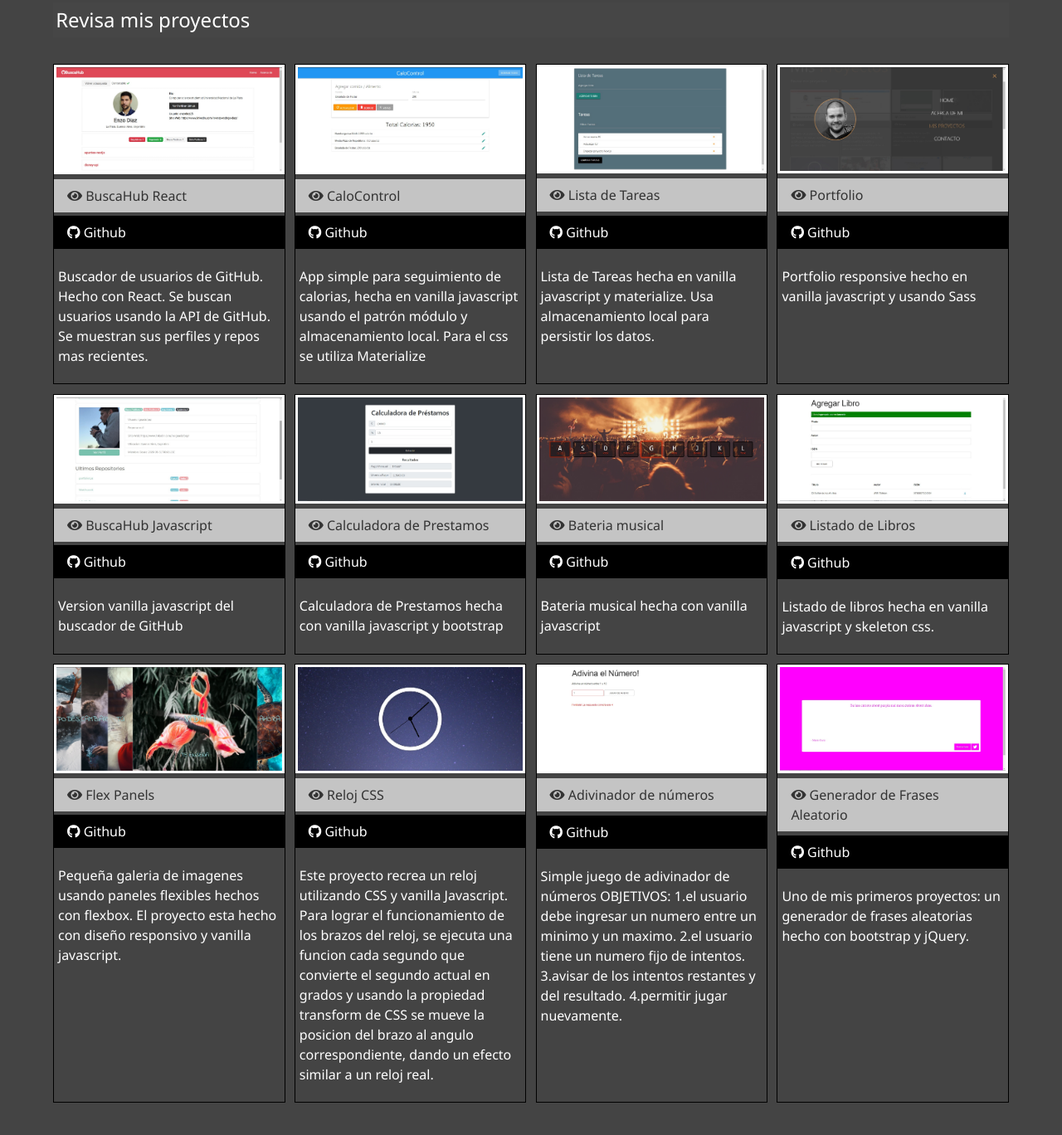
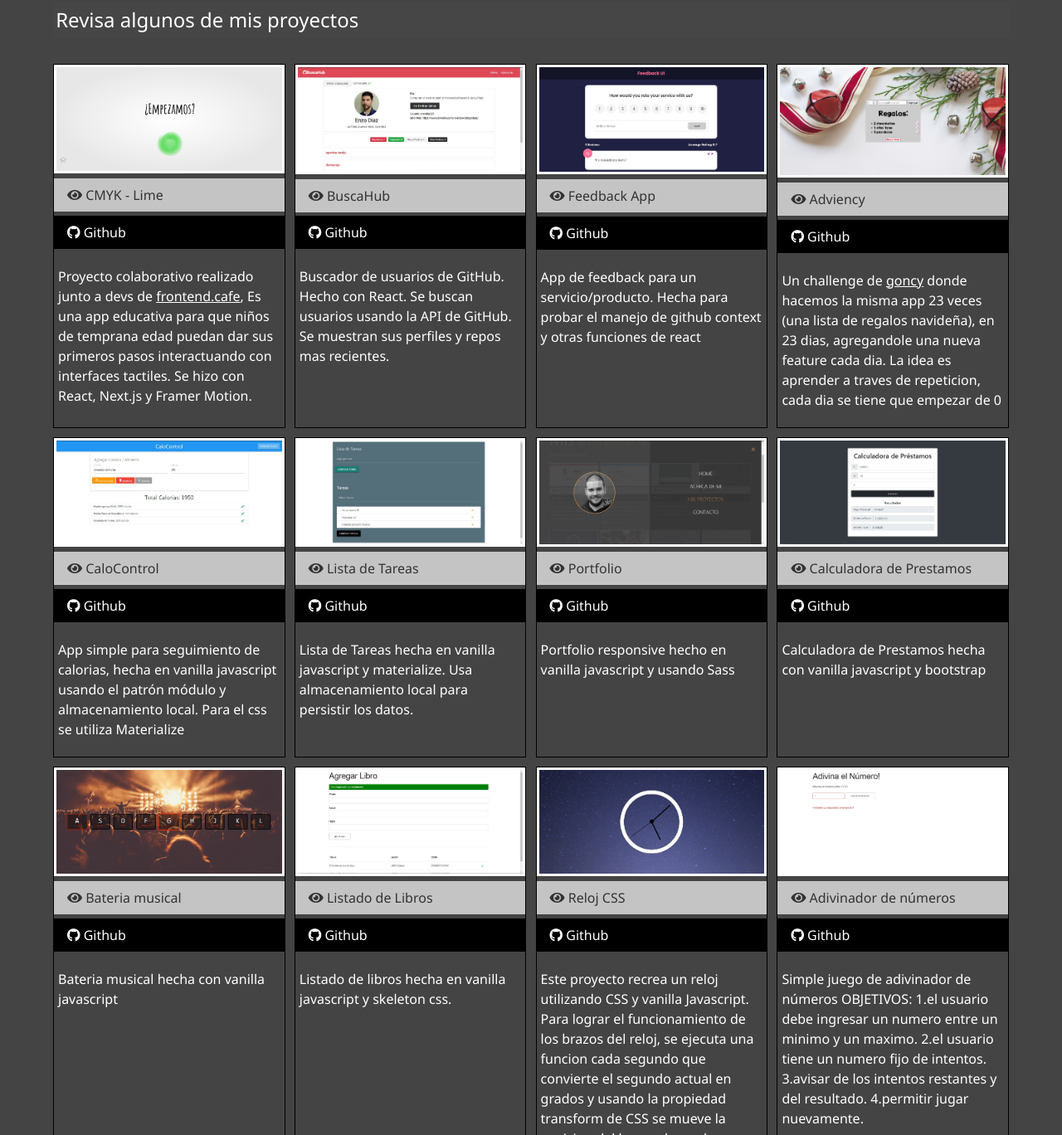
Before and after one commit to Lipitt/Responsive-Portfolio, a website: page work.html in a window 1280 px wide. Shown: the part 205-1573 px from the top of the page at 83% size. Drawn offline with Linux system fonts and the light colour scheme.

Commit message:
added projects adviency, feedback y cmyk-lime

```diff
--- a/css/main.css
+++ b/css/main.css
@@ -306,6 +306,10 @@ main#home h1 {
   color: #333;
 }
 
+.show-link {
+  text-decoration: underline;
+}
+
 #main-footer {
   text-align: center;
   padding: 1rem;
--- a/work.html
+++ b/work.html
@@ -45,14 +45,33 @@
       <h1 class="lg-heading">
         Mis <span class="text-secondary"> Proyectos</span>
       </h1>
-      <h2 class="sm-heading">Revisa mis proyectos</h2>
+      <h2 class="sm-heading">Revisa algunos de mis proyectos</h2>
       <div class="projects">
+        <div class="item item-card">
+          <a href="https://cmyk-lime.vercel.app/">
+            <img src="img/projects/cmyk-lime.png" alt="Project" />
+          </a>
+          <a href="https://cmyk-lime.vercel.app/" class="btn-light">
+            <i class="fas fa-eye"></i> CMYK - Lime
+          </a>
+          <a href="https://github.com/frontendcafe/cmyk-lime/" class="btn-dark">
+            <i class="fab fa-github"></i> Github
+          </a>
+          <p class="text-card">
+            Proyecto colaborativo realizado junto a devs de
+            <a class="show-link" href="https://frontend.cafe/" target="_blank"
+              >frontend.cafe</a
+            >, Es una app educativa para que niños de temprana edad puedan dar
+            sus primeros pasos interactuando con interfaces tactiles. Se hizo
+            con React, Next.js y Framer Motion.
+          </p>
+        </div>
         <div class="item item-card">
           <a href="https://buscahub.netlify.app/">
             <img src="img/projects/buscahub-react.jpg" alt="Project" />
           </a>
           <a href="https://buscahub.netlify.app/" class="btn-light">
-            <i class="fas fa-eye"></i> BuscaHub React
+            <i class="fas fa-eye"></i> BuscaHub
           </a>
           <a href="https://github.com/Lipitt/BuscaHub-React" class="btn-dark">
             <i class="fab fa-github"></i> Github
@@ -61,6 +80,45 @@
             Buscador de usuarios de GitHub. Hecho con React. Se buscan usuarios
             usando la API de GitHub. Se muestran sus perfiles y repos mas
             recientes.
+          </p>
+        </div>
+        <div class="item item-card">
+          <a href="https://feedback-reactt.netlify.app/">
+            <img src="img/projects/feedback-app.png" alt="Project" />
+          </a>
+          <a href="https://feedback-reactt.netlify.app/" class="btn-light">
+            <i class="fas fa-eye"></i> Feedback App
+          </a>
+          <a href="https://github.com/Lipitt/feedback-app" class="btn-dark">
+            <i class="fab fa-github"></i> Github
+          </a>
+          <p class="text-card">
+            App de feedback para un servicio/producto. Hecha para probar el
+            manejo de github context y otras funciones de react
+          </p>
+        </div>
+
+        <div class="item item-card">
+          <a href="https://adviency-lipitt.netlify.app/">
+            <img src="img/projects/adviency.png" alt="Project" />
+          </a>
+          <a href="https://adviency-lipitt.netlify.app/" class="btn-light">
+            <i class="fas fa-eye"></i> Adviency
+          </a>
+          <a href="https://github.com/Lipitt/Adviency" class="btn-dark">
+            <i class="fab fa-github"></i> Github
+          </a>
+          <p class="text-card">
+            Un challenge de
+            <a
+              class="show-link"
+              href="https://twitter.com/goncy/status/1466050967808401409"
+              target="_blank"
+              >goncy</a
+            >
+            donde hacemos la misma app 23 veces (una lista de regalos navideña),
+            en 23 dias, agregandole una nueva feature cada dia. La idea es
+            aprender a traves de repeticion, cada dia se tiene que empezar de 0
           </p>
         </div>
 
@@ -80,6 +138,7 @@
             utiliza Materialize
           </p>
         </div>
+
         <div class="item item-card">
           <a href="https://lipitt.github.io/Lista-Tareas/">
             <img src="img/projects/lista tareas.jpg" alt="Project" />
@@ -115,20 +174,7 @@
             Portfolio responsive hecho en vanilla javascript y usando Sass
           </p>
         </div>
-        <div class="item item-card">
-          <a href="https://lipitt.github.io/BuscaHub/">
-            <img src="img/projects/buscahub-js.jpg" alt="Project" />
-          </a>
-          <a href="https://lipitt.github.io/BuscaHub/" class="btn-light">
-            <i class="fas fa-eye"></i> BuscaHub Javascript
-          </a>
-          <a href="https://github.com/Lipitt/BuscaHub" class="btn-dark">
-            <i class="fab fa-github"></i> Github
-          </a>
-          <p class="text-card">
-            Version vanilla javascript del buscador de GitHub
-          </p>
-        </div>
+
         <div class="item item-card">
           <a href="https://lipitt.github.io/Calculadora-de-Prestamos/">
             <img src="img/projects/calculadora.jpg" alt="Project" />
@@ -175,22 +221,7 @@
             Listado de libros hecha en vanilla javascript y skeleton css.
           </p>
         </div>
-        <div class="item item-card">
-          <a href="https://Lipitt.github.io/Flex-Panels">
-            <img src="img/projects/panels.jpg" alt="Project" />
-          </a>
-          <a href="https://Lipitt.github.io/Flex-Panels" class="btn-light">
-            <i class="fas fa-eye"></i> Flex Panels
-          </a>
-          <a href="https://github.com/Lipitt/Flex-Panels" class="btn-dark">
-            <i class="fab fa-github"></i> Github
-          </a>
-          <p class="text-card">
-            Pequeña galeria de imagenes usando paneles flexibles hechos con
-            flexbox. El proyecto esta hecho con diseño responsivo y vanilla
-            javascript.
-          </p>
-        </div>
+
         <div class="item item-card">
           <a href="https://lipitt.github.io/Reloj-en-CSS-y-JS/">
             <img src="img/projects/reloj.jpg" alt="Project" />
@@ -232,27 +263,6 @@
             resultado. 4.permitir jugar nuevamente.
           </p>
         </div>
-        <div class="item item-card">
-          <a href="https://lipitt.github.io/Random-Quote-Generator/">
-            <img src="img/projects/quote generator.jpg" alt="Project" />
-          </a>
-          <a
-            href="https://lipitt.github.io/Random-Quote-Generator/"
-            class="btn-light"
-          >
-            <i class="fas fa-eye"></i> Generador de Frases Aleatorio
-          </a>
-          <a
-            href="https://github.com/Lipitt/Random-Quote-Generator"
-            class="btn-dark"
-          >
-            <i class="fab fa-github"></i> Github
-          </a>
-          <p class="text-card">
-            Uno de mis primeros proyectos: un generador de frases aleatorias
-            hecho con bootstrap y jQuery.
-          </p>
-        </div>
       </div>
     </main>
     <footer id="main-footer">Copyright &copy; 2021;</footer>
```
Also changed, not shown: about.html (+1 -1 lines), img/projects/BuscaHub.jpg (deleted), img/projects/adviency.png (added), img/projects/buscahub-js.jpg (deleted), img/projects/climajs.jpg (deleted), img/projects/cmyk-lime.png (added), img/projects/code player.jpg (deleted), img/projects/feedback-app.png (added), img/projects/landing page.jpg (deleted), img/projects/micropublicaciones.jpg (deleted), img/projects/panels.jpg (deleted), img/projects/quote generator.jpg (deleted).
